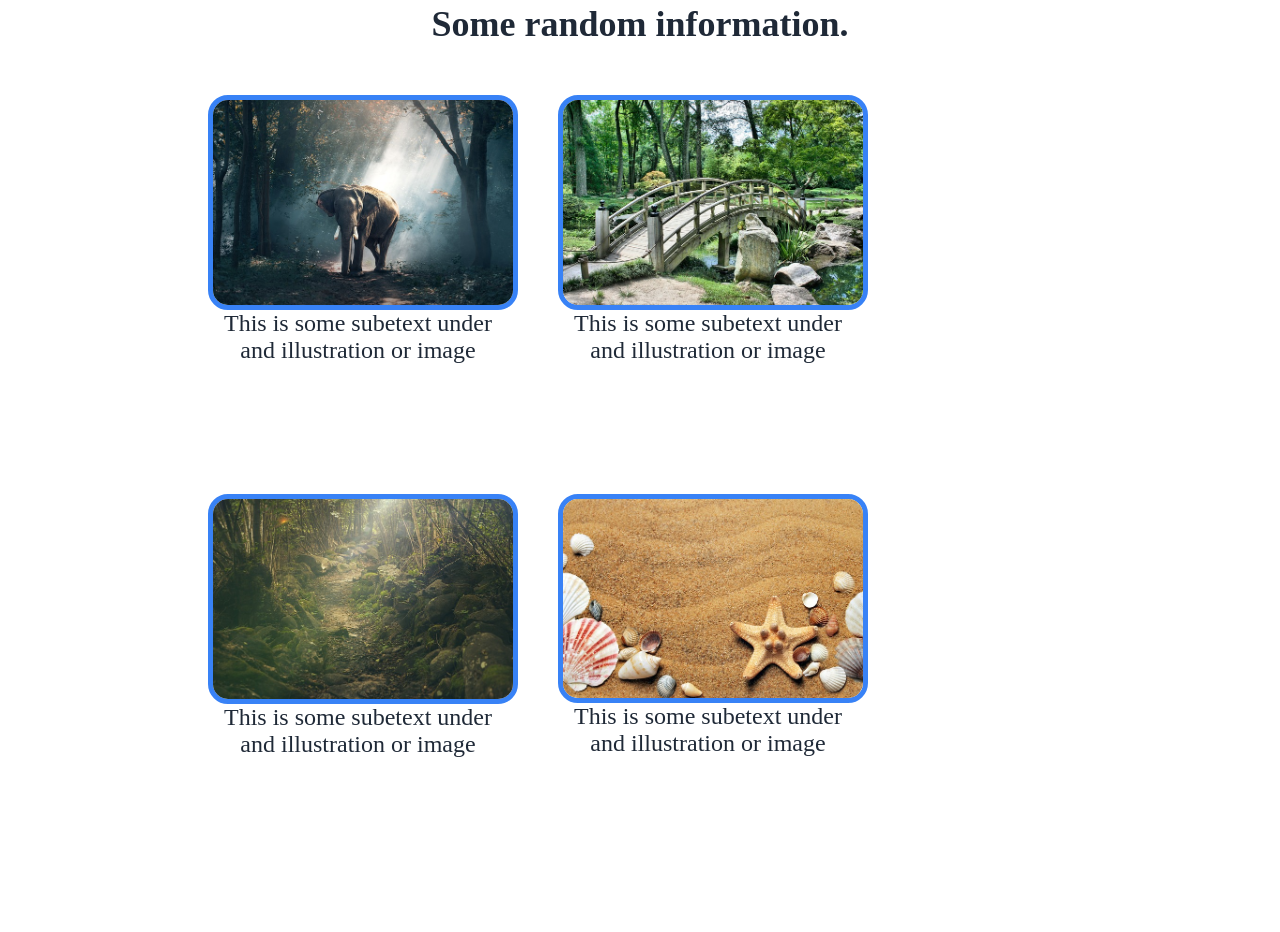
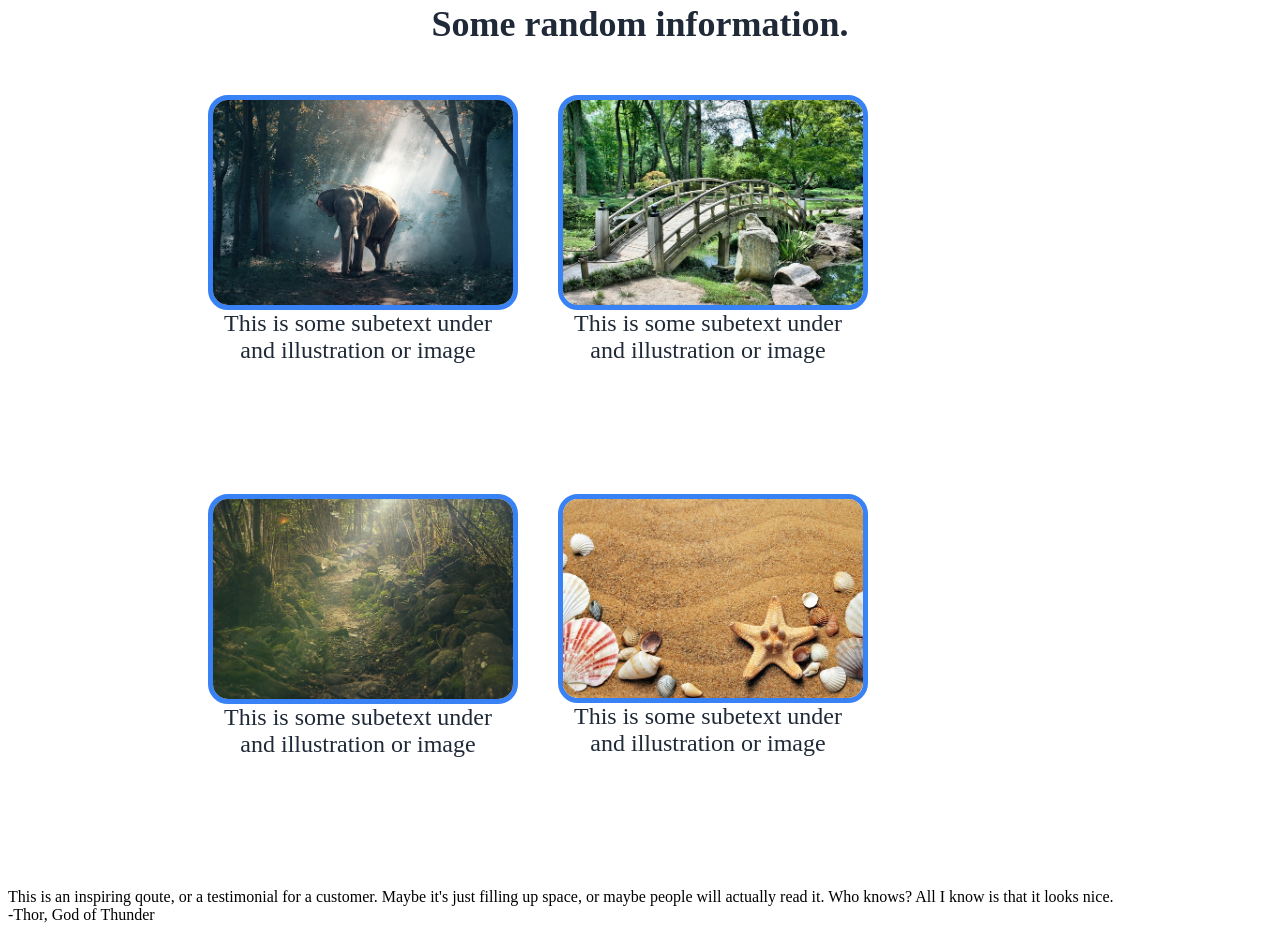
Before and after one commit to Nawzi/landing-page, a plain HTML site: page index.html in a window 1280 px wide. Shown: the part 795-1727 px from the top of the page. Before the commit the page ends 1691 px from the top, so only its background shows below. Drawn offline with Linux system fonts and the light colour scheme.

Commit message:
Create HTML for the third section

```diff
--- a/index.html
+++ b/index.html
@@ -63,5 +63,12 @@
         </div>
       </div>
     </div>
+
+    <div class="section-three">
+      <div class="quote-text">This is an inspiring qoute, or a testimonial for a customer.
+        Maybe it's just filling up space, or maybe people will actually read it.
+      Who knows? All I know is that it looks nice. </div>
+      <div class="author">-Thor, God of Thunder</div>
+    </div>
   </body>
 </html>
```
